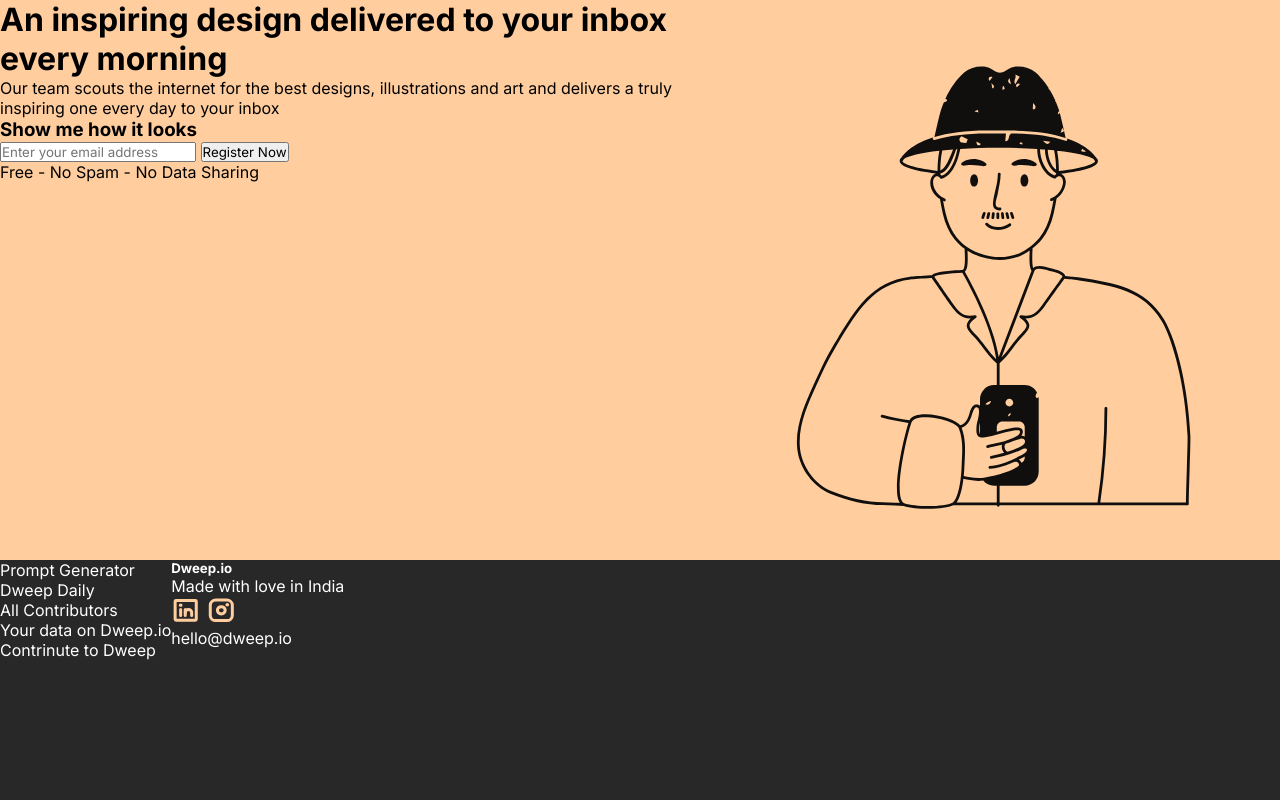
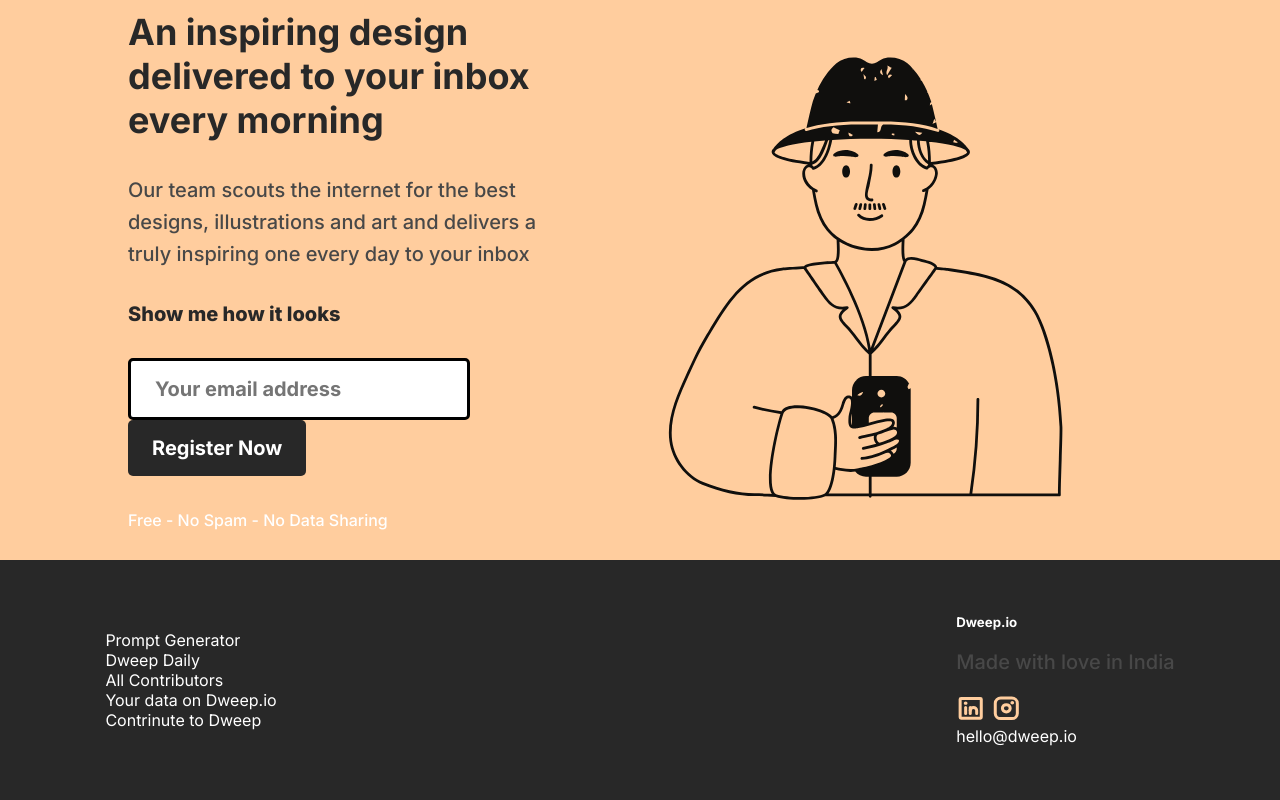
Before and after one commit to AbhijitSarode/Dweep, a plain HTML site: page index.html in a window 1280 px wide. Drawn offline with Linux system fonts and the light colour scheme.

Commit message:
<main> desktop version done

```diff
--- a/index.html
+++ b/index.html
@@ -17,7 +17,7 @@
             <p>Our team scouts the internet for the best designs, illustrations and art and delivers a truly inspiring one every day to your inbox</p>
             <h3>Show me how it looks</h3>
             <form action="">
-                <input type="email" placeholder="Enter your email address">
+                <input type="email" placeholder="Your email address">
                 <input type="submit" value="Register Now">
             </form>
             <p>Free - No Spam - No Data Sharing</p>
--- a/style.css
+++ b/style.css
@@ -7,10 +7,72 @@
     font-family: 'Inter', sans-serif;
 }
 
+body {
+    background-color: #FFCD9E;
+}
+
 main {
-    background-color: #FFCD9E;
     display: flex;
+    /* justify-content: center; */
+    /* align-items: center; */
+    align-items: center;
+    justify-content: space-around;
+    width: 80vw;
     height: 70vh;
+    margin: 0 auto;
+}
+
+.left {
+    display: flex;
+    flex-direction: column;
+    width: 50%;
+    gap: 1rem;
+}
+
+h1 {
+    font-weight: 700;
+    color: #282828;
+    font-size: 2.25rem;
+}
+
+h3 {
+    font-weight: 800;
+    color: #282828;
+    font-size: 1.25rem;
+    padding-bottom: 1rem;
+}
+
+p {
+    font-weight: 500;
+    color: #484848;
+    font-size: 1.25rem;
+    line-height: 160%;
+    padding: 1rem 0;
+}
+
+input[type="email"] {
+    font-weight: 600;
+    color: #888888;
+    font-size: 1.25rem;
+    border: solid black;
+    border-radius: 5px;
+    padding: 1rem 1.5rem;
+}
+
+input[type="submit"] {
+    background-color: #282828;
+    font-weight: 600;
+    color: white;
+    font-size: 1.25rem;
+    border-radius: 5px;
+    padding: 1rem 1.5rem;
+    border: none;
+}
+
+form + p {
+    font-weight: 500;
+    color: white;
+    font-size: 1rem;
 }
 
 footer {
@@ -18,6 +80,8 @@ footer {
     display: flex;
     color: white;
     height: 30vh;
+    align-items: center;
+    justify-content: space-around;
 }
 
 li {
```
